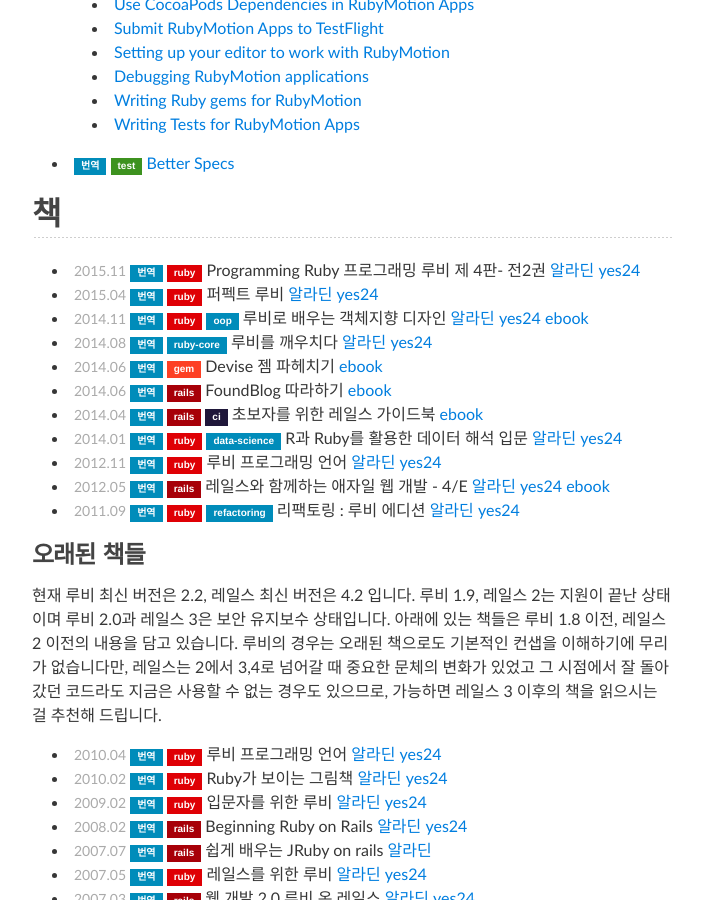
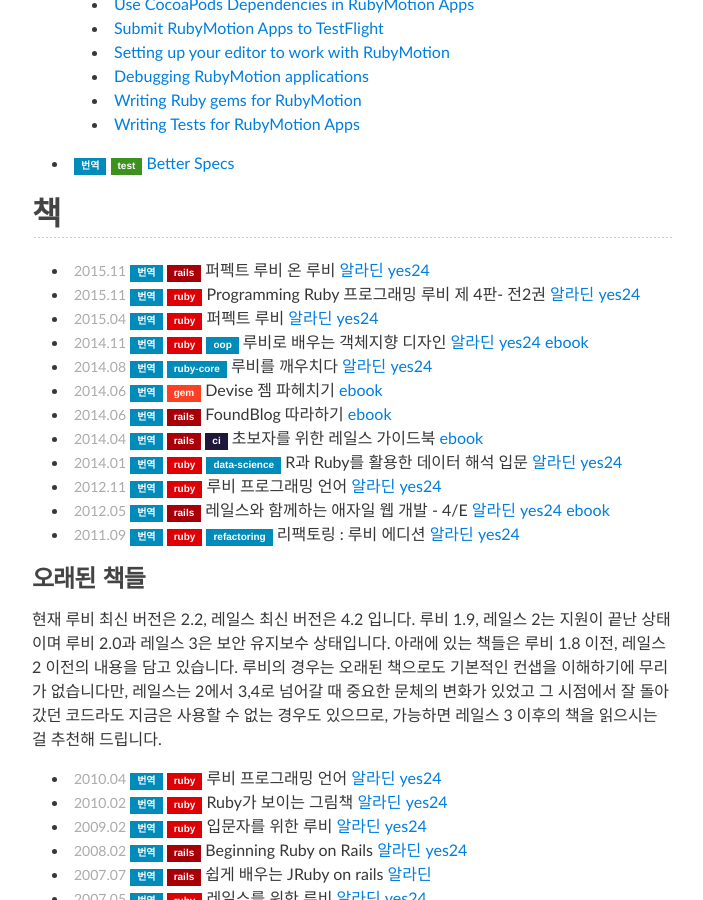
Before and after one commit to rubykr/rubykr.github.io, a Jekyll site: the page built from index.md, in a window 1280 px wide and 900 px high, scrolled down 2497 px. Shown: the whole window, without its empty margins (288-991 px from the left). Built offline with Jekyll 4.4.1, drawn with Linux system fonts in a browser that asks for light colours; comment, search, counter and statistics services are not loaded.

Commit message:
'퍼펙트 루비 온 레일즈' 책 추가

```diff
--- a/index.md
+++ b/index.md
@@ -106,6 +106,9 @@
 ## [책](#book)
 {: #book}
 
+- 퍼펙트 루비 온 루비
+  [알라딘](http://www.aladin.co.kr/shop/wproduct.aspx?start=short&ISBN=9791185890326){: .article data-tags="translated rails" data-date="2015.11"}
+  [yes24](http://www.yes24.com/24/goods/23157559?scode=032&OzSrank=1)
 - Programming Ruby 프로그래밍 루비 제 4판- 전2권
   [알라딘](http://www.aladin.co.kr/shop/wproduct.aspx?start=short&ISBN=8966261671){: .article data-tags="translated ruby" data-date="2015.11"}
   [yes24](http://www.yes24.com/24/goods/22906810?scode=032&OzSrank=1)
```
